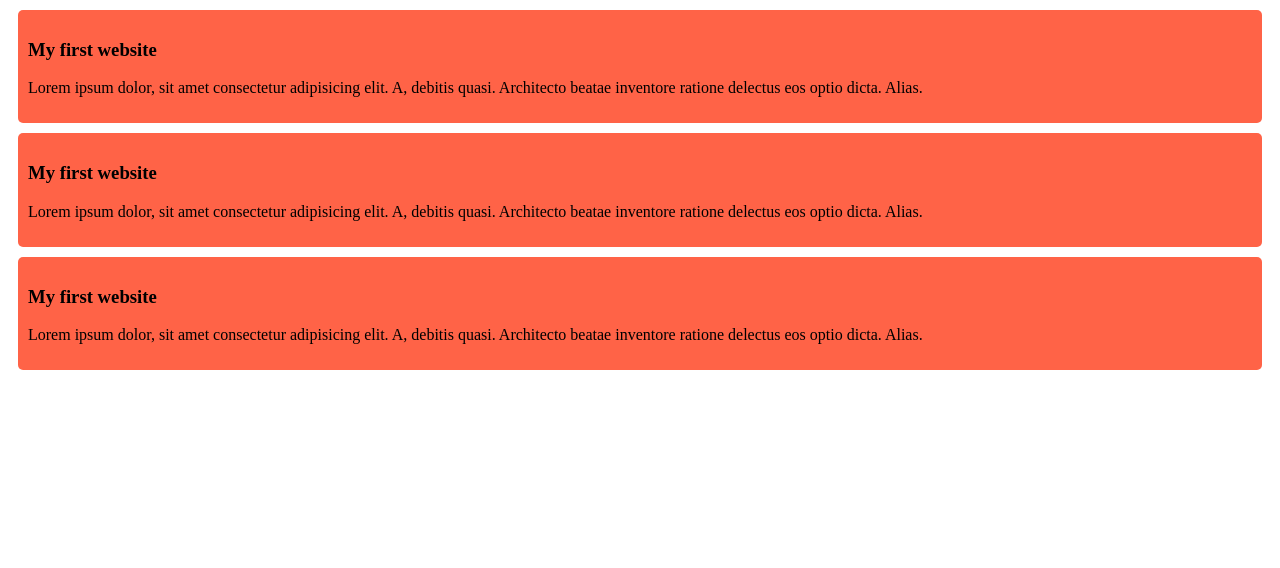
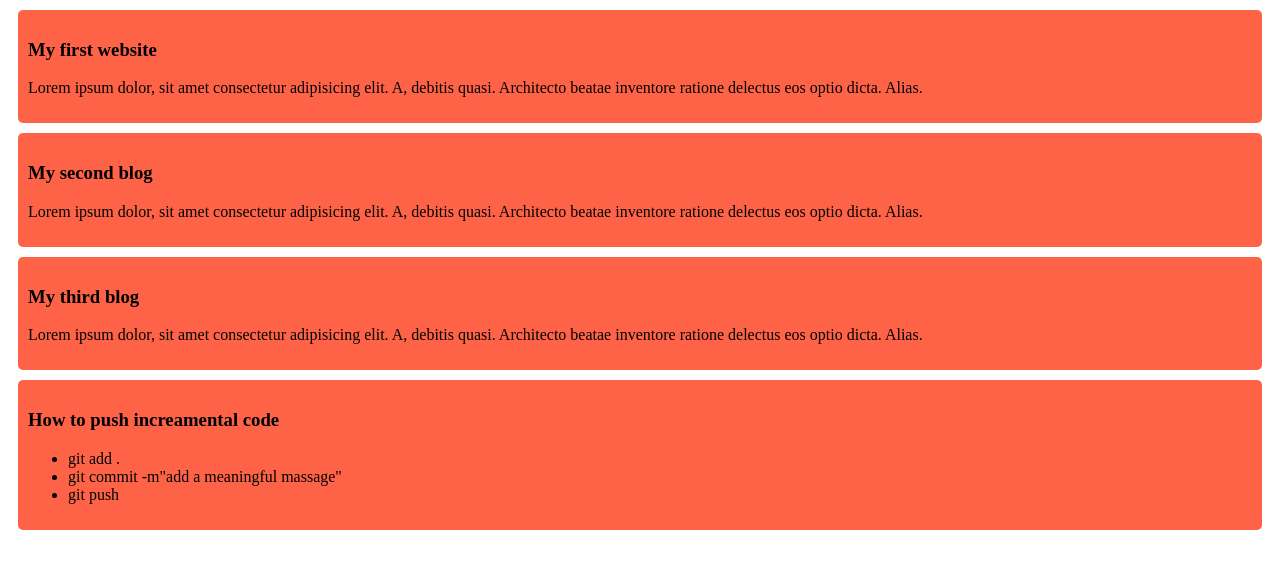
Before and after one commit to rafsan102/my-simple-website, a plain HTML site: page index.html in a window 1280 px wide. Drawn offline with Linux system fonts and the light colour scheme.

Commit message:
add the list item

```diff
--- a/index.html
+++ b/index.html
@@ -15,14 +15,22 @@
       delectus eos optio dicta. Alias.</p>
   </div>
   <div>
-    <h3> My first website</h3>
+    <h3> My second blog</h3>
     <p>Lorem ipsum dolor, sit amet consectetur adipisicing elit. A, debitis quasi. Architecto beatae inventore ratione
       delectus eos optio dicta. Alias.</p>
   </div>
   <div>
-    <h3> My first website</h3>
+    <h3> My third blog</h3>
     <p>Lorem ipsum dolor, sit amet consectetur adipisicing elit. A, debitis quasi. Architecto beatae inventore ratione
       delectus eos optio dicta. Alias.</p>
+  </div>
+  <div>
+    <h3>How to push increamental code</h3>
+    <ul>
+      <li>git add .</li>
+      <li>git commit -m"add a meaningful massage"</li>
+      <li>git push</li>
+    </ul>
   </div>
 </body>
 
```
